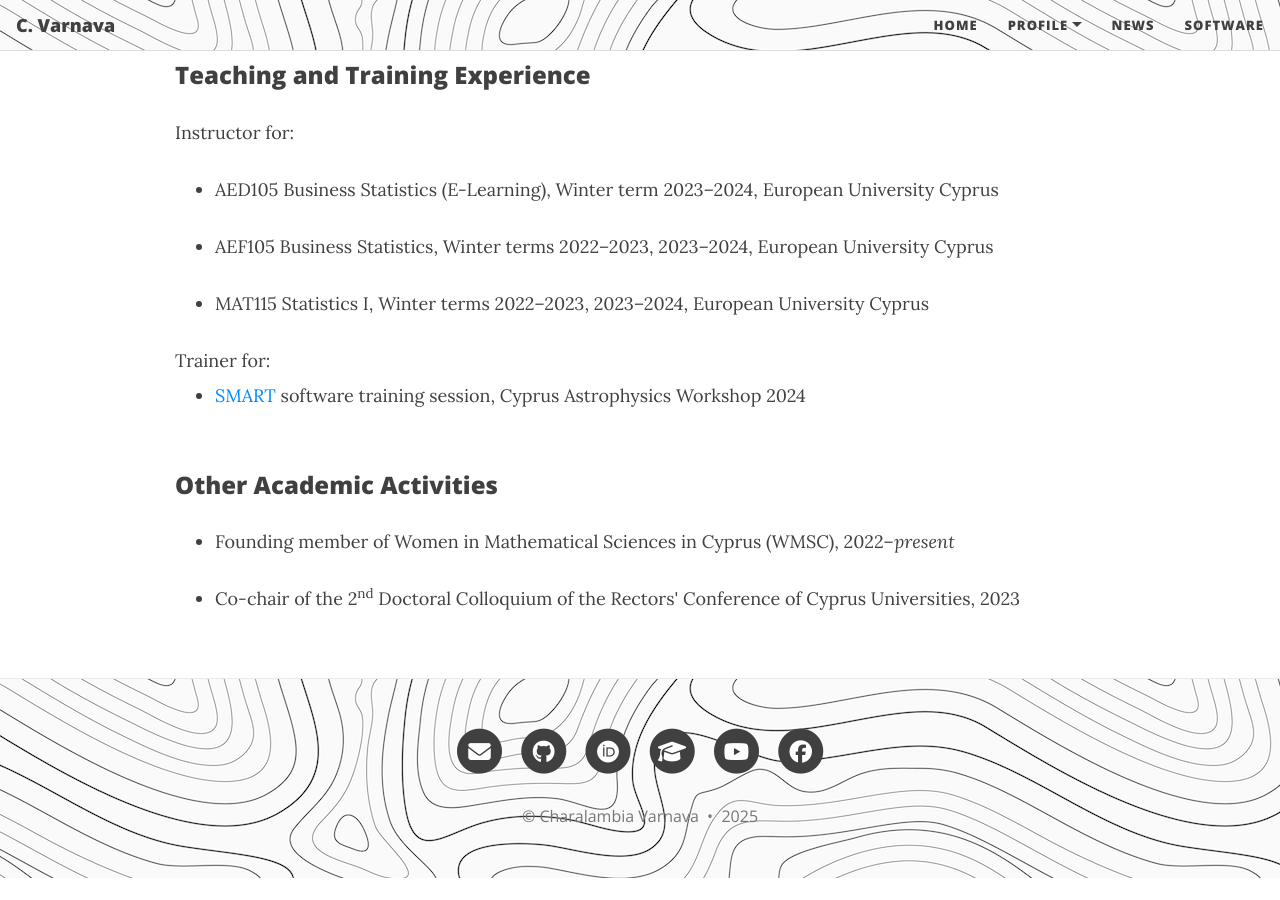
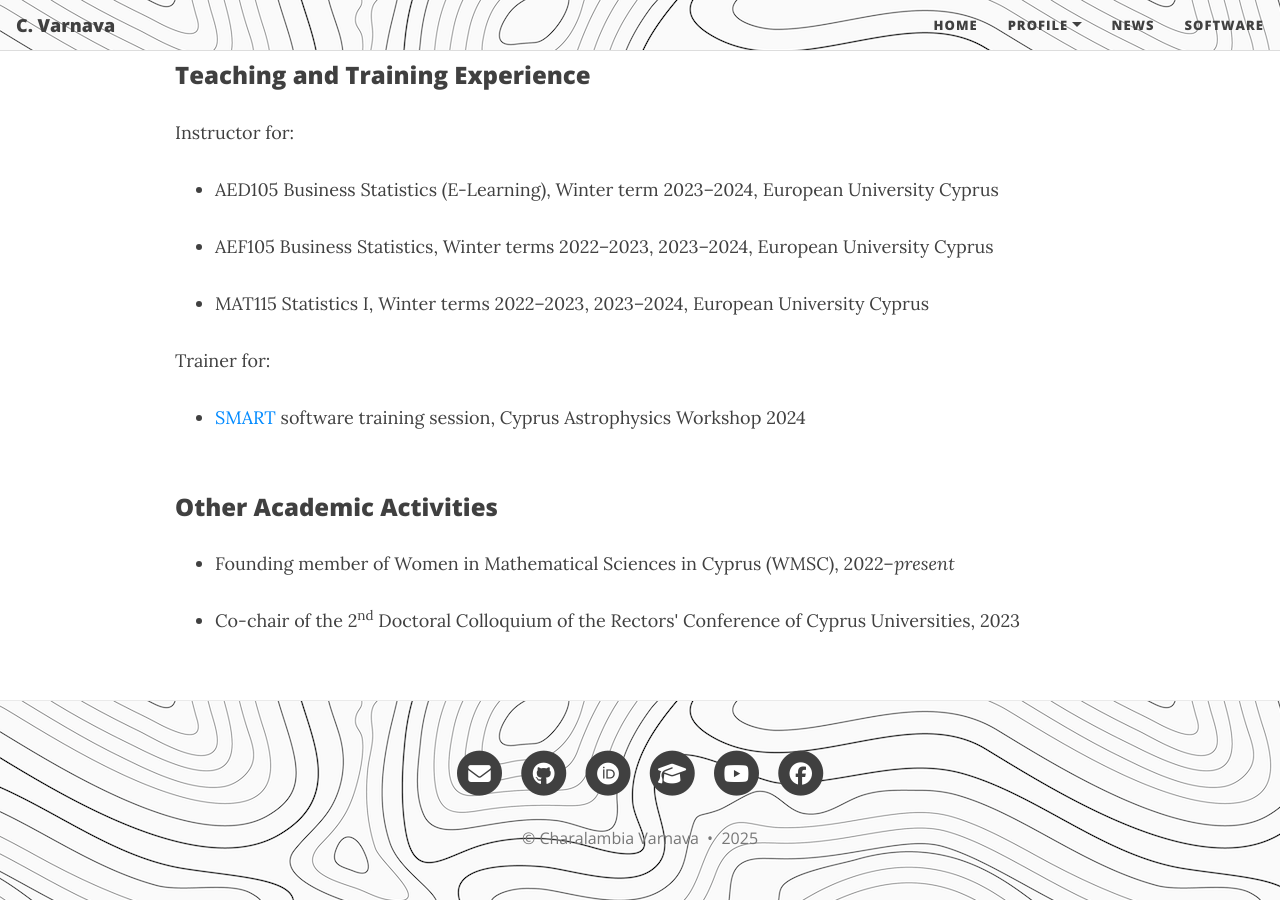
Before and after one commit to ch-var/ch-var.github.io, a Jekyll site: the page built from CV.html, in a window 1280 px wide and 900 px high, scrolled down 5932 px. Built offline with Jekyll 4.4.1, drawn with Linux system fonts in a browser that asks for light colours; formulas are drawn with MathJax 3; before the commit the page ends 6810 px from its top, so only the background shows below that.

Commit message:
Update CV.html

```diff
--- a/CV.html
+++ b/CV.html
@@ -165,7 +165,8 @@
 <p></p>
 <li class="responsive-margin">MAT115 Statistics I, Winter terms 2022–2023, 2023–2024, European University Cyprus</li>
 </ul>
-<p align='justify' style="margin-bottom: 8px;">Trainer for:</p>
+<p></p>
+<p align='justify'>Trainer for:</p>
 <ul>
 <li class="responsive-margin"><a href="https://github.com/ch-var/SMART">SMART</a> software training session, Cyprus Astrophysics Workshop 2024</li>
 </ul>
```
